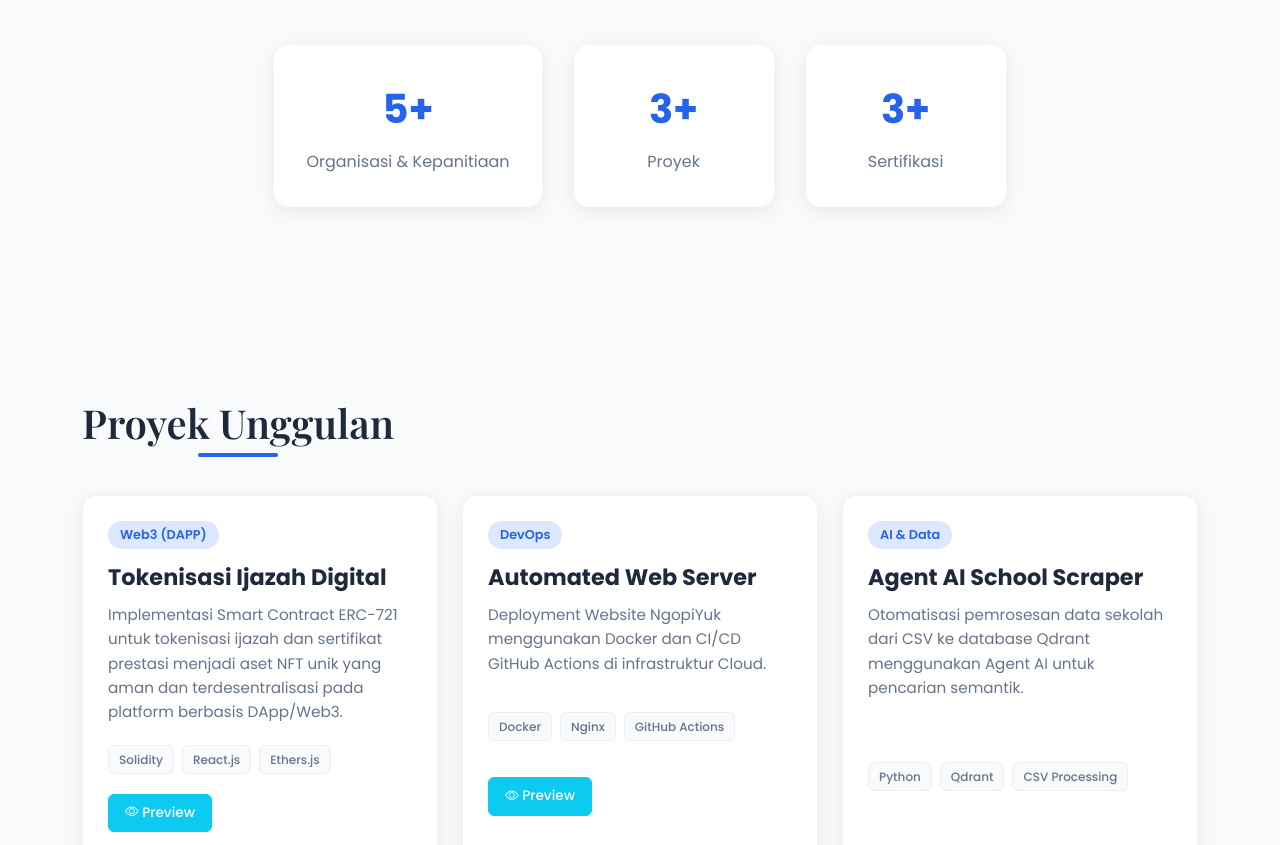
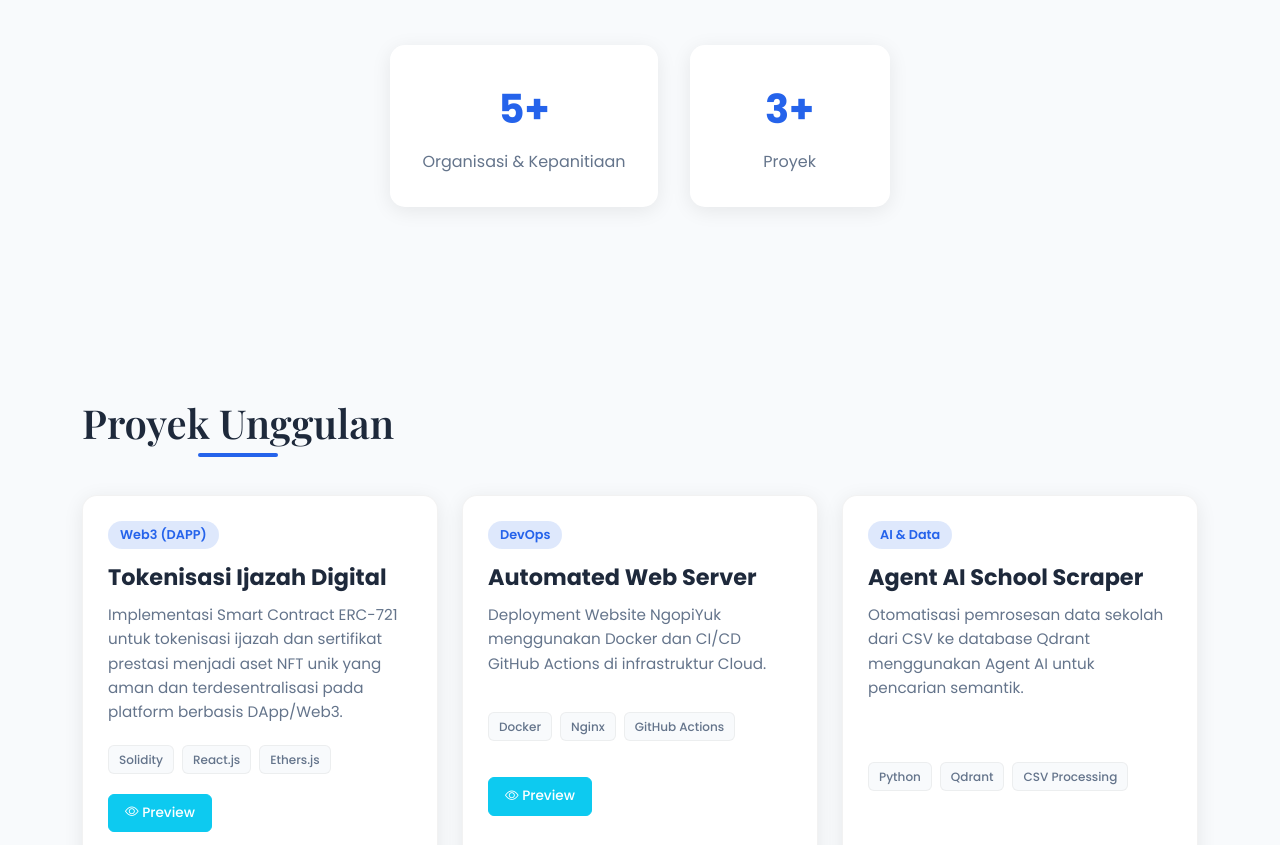
Before and after one commit to Zikra2244/Portofolio, a website: page index.html in a window 1280 px wide. Shown: the part 1315-2160 px from the top of the page. Drawn offline with nearby package versions, Linux system fonts and the light colour scheme.

Commit message:
update porto 1

```diff
--- a/index.html
+++ b/index.html
@@ -123,10 +123,6 @@
               <div class="stat-item">
                 <div class="stat-number">3+</div>
                 <div class="stat-label">Proyek</div>
-              </div>
-              <div class="stat-item">
-                <div class="stat-number">3+</div>
-                <div class="stat-label">Sertifikasi</div>
               </div>
             </div>
           </div>
```
